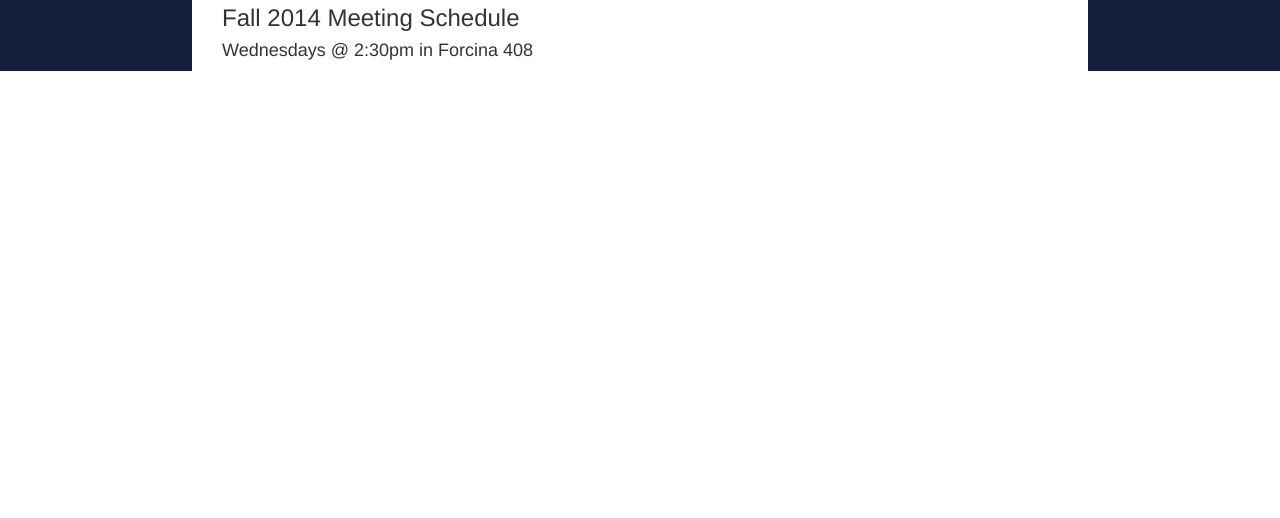
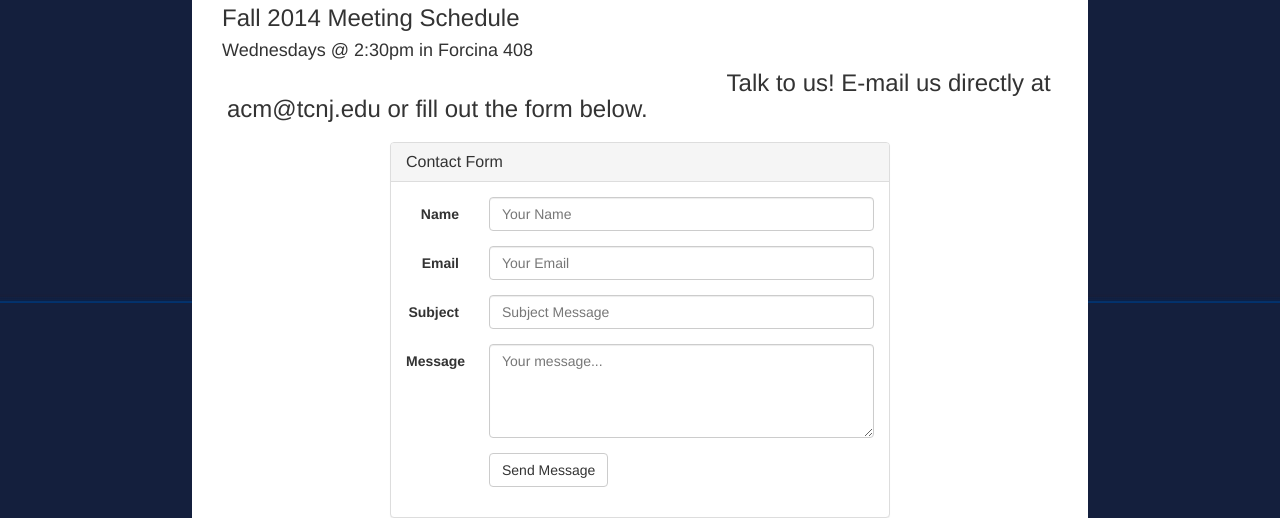
Before and after one commit to tale1/tcnj-acm-site, a plain HTML site: page index.html in a window 1280 px wide. Shown: the part 889-1407 px from the top of the page. Before the commit the page ends 960 px from the top, so only its background shows below. Drawn offline with nearby package versions, Linux system fonts and the light colour scheme.

Commit message:
Kind of completed website

```diff
--- a/index.html
+++ b/index.html
@@ -29,10 +29,9 @@
 				</div>
 				<div class="collapse navbar-collapse">
 					<ul class="nav navbar-nav">
-						<li><a href="about.html" style="color:white">ABOUT</a></li>
-						<li><a href="events.html" style="color:white">EVENTS</a></li>
-                        <li><a href="#" style="color:white">CONTACT</a></li>
-                        <li><a href="#" style="color:white">TCNJ CS</a></li>
+						<li><a href="about.html" style="color:white">ABOUT US</a></li>
+						<li><a href="events.html" style="color:white">OUR EVENTS</a></li>
+                        <li><a href="http://computerscience.pages.tcnj.edu/" style="color:white">TCNJ CS</a></li>
 					</ul>
 				</div>
 			</div>
@@ -128,10 +127,51 @@
                     </div>
 
                 </div>
-
-
     		</div> <!--end of class main content-->
 
+            <!-- Contact Form-->
+            <h3 style="margin:0 auto; margin-top:90px;padding-left:20px;">Talk to us! E-mail us directly at acm@tcnj.edu or fill out the form below.</h3>
+            <div class="panel panel-default" style="margin:0 auto;width:500px; margin-top:20px;">
+					<div class="panel-heading">
+						<h2 class="panel-title">Contact Form</h2>
+					</div>
+					<div class="panel-body">
+						<form name="contactform" method="post" action="http://wedding-space.net/01_admin_resources/blog/contact_form/mailer.php" class="form-horizontal" role="form">
+							<div class="form-group">
+								<label for="inputName" class="col-lg-2 control-label">Name</label>
+								<div class="col-lg-10">
+									<input type="text" class="form-control" id="inputName" name="inputName" placeholder="Your Name">
+								</div>
+							</div>
+							<div class="form-group">
+								<label for="inputEmail1" class="col-lg-2 control-label">Email</label>
+								<div class="col-lg-10">
+									<input type="text" class="form-control" id="inputEmail" name="inputEmail" placeholder="Your Email">
+								</div>
+							</div>
+							<div class="form-group">
+								<label for="inputSubject" class="col-lg-2 control-label">Subject</label>
+								<div class="col-lg-10">
+									<input type="text" class="form-control" id="inputSubject" name="inputSubject" placeholder="Subject Message">
+								</div>
+							</div>
+							<div class="form-group">
+								<label for="inputPassword1" class="col-lg-2 control-label">Message</label>
+								<div class="col-lg-10">
+									<textarea class="form-control" rows="4" id="inputMessage" name="inputMessage" placeholder="Your message..."></textarea>
+								</div>
+							</div>
+							<div class="form-group">
+								<div class="col-lg-offset-2 col-lg-10">
+									<button type="submit" class="btn btn-default">
+										Send Message
+									</button>
+								</div>
+							</div>
+						</form>
+
+					</div>
+				</div>
 		</div>
 
 	</body>
```
Also changed, not shown: about.html (+3 -4 lines), events.html (+3 -4 lines), php/contact_form.html (+2 -2 lines).
